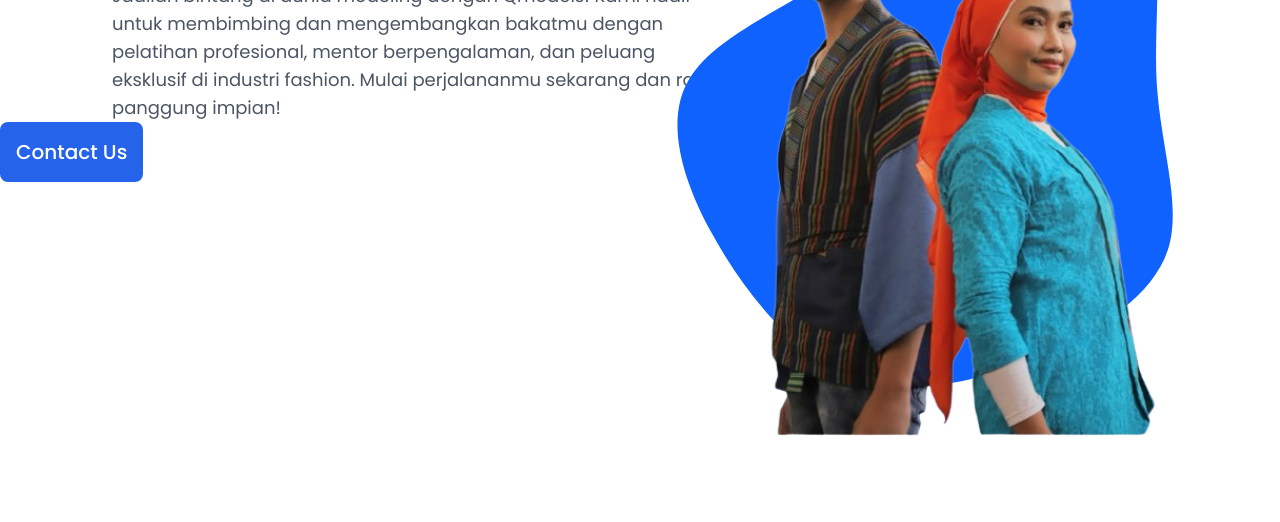
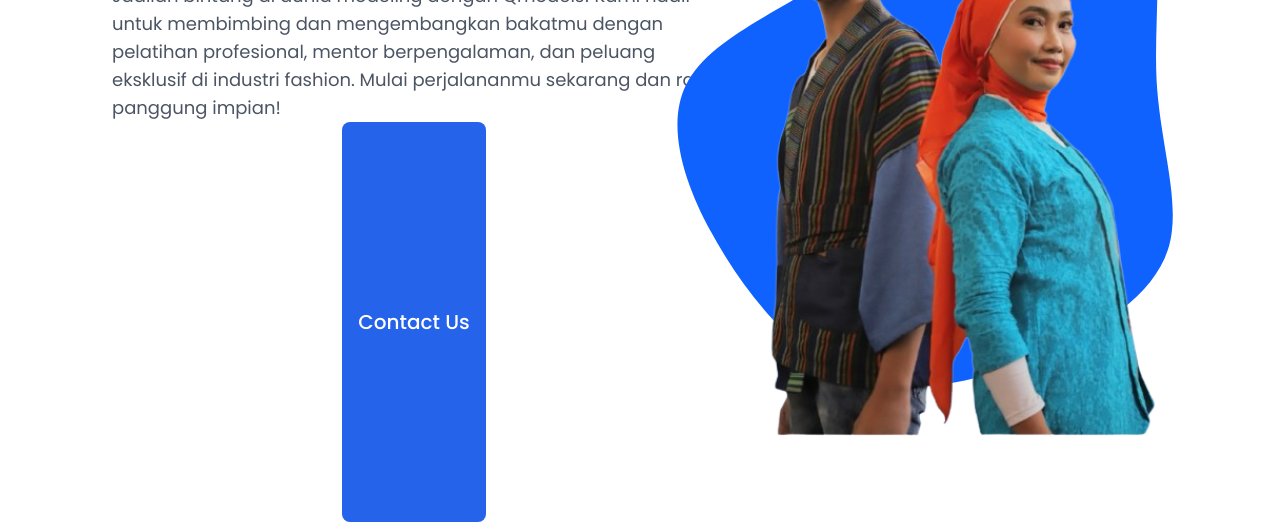
Before and after one commit to VinoSheesh/Qmodels, a website: page public/index.html in a window 1280 px wide. Shown: the part 278-800 px from the top of the page. Drawn offline with nearby package versions, Linux system fonts and the light colour scheme; files that its build step writes are made by us from their sources; a web font is replaced by a local one.

Commit message:
updated button

```diff
--- a/public/index.html
+++ b/public/index.html
@@ -76,8 +76,8 @@
                     <p class="font-poppins pl-8 text-lg text-gray-600 max-w-prose">Jadilah bintang di dunia modeling dengan Qmodels! Kami hadir untuk membimbing dan mengembangkan bakatmu dengan pelatihan profesional, mentor berpengalaman, dan peluang eksklusif di industri fashion. Mulai perjalananmu sekarang dan raih panggung impian!</p>
                 </div>
 
-                <div class="flex-1 h-full w-full">
-                    <button class="bg-blue-600  hover:bg-blue-800 text-white font-medium rounded-lg text-xl px-4 py-4 text-center">Contact Us</button>
+                <div class="flex-1 flex h-full w-full ml-20 justify-center">
+                    <button class="bg-blue-600  hover:bg-blue-800 text-white font-medium rounded-lg text-xl px-4 py-4 text-center ml-8">Contact Us</button>
 
                 </div>
             </div>
```
Also changed, not shown: public/css/output.css (deleted), src/public/output.css.
